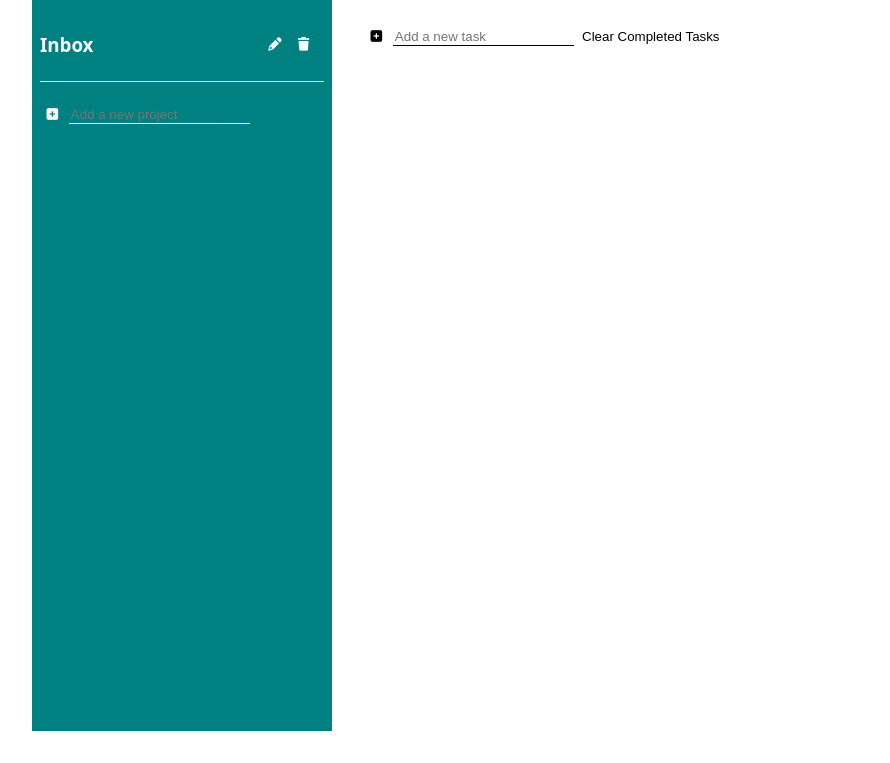
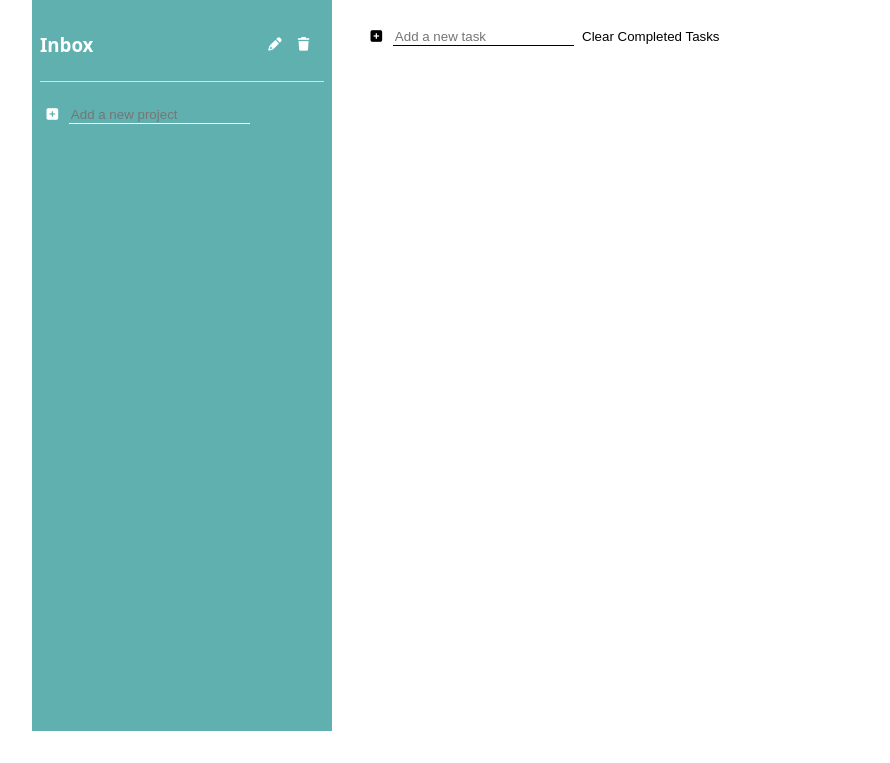
Before and after one commit to SethHulin/ODIN-ToDo-List-Project, a website built with webpack: page docs/index.html in a window 1280 px wide. Shown: the part 197-960 px from the top of the page, without its empty margins (0-890 px from the left). Built offline with nearby package versions, Linux system fonts and the light colour scheme.

Commit message:
final production version

```diff
--- a/src/styles/main.css
+++ b/src/styles/main.css
@@ -65,7 +65,7 @@ body {
 #projects-container {
     grid-area: projects;
     min-height: 100vh;
-    background: teal;
+    background: rgba(0, 128, 128, 0.62);
     padding: var(--gap);
     color: white;
 }
```
